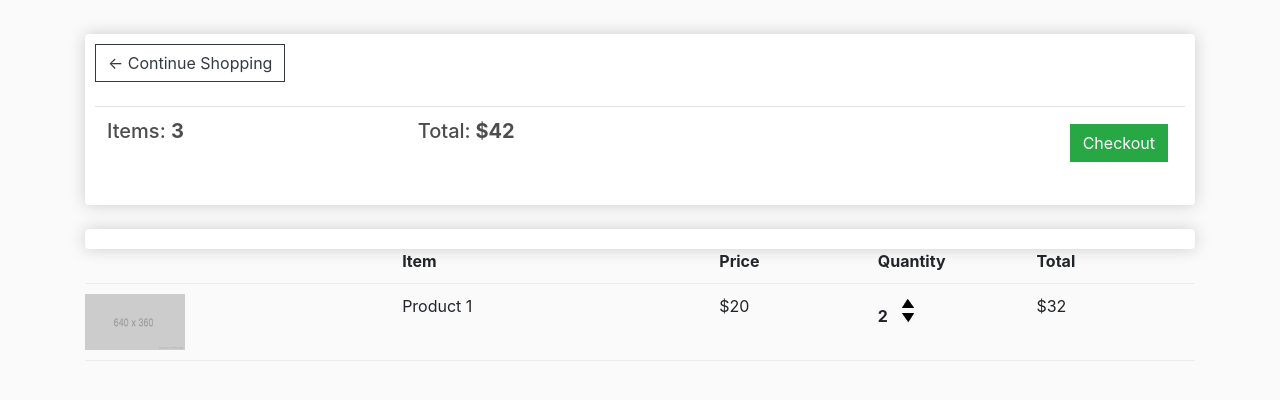
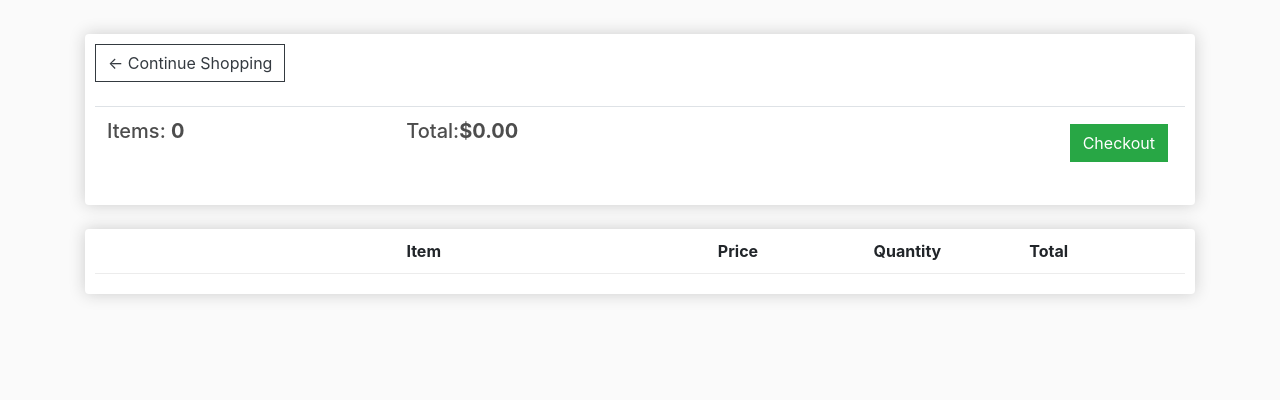
Before and after one commit to PrintRonald/Ecommerce, a Django app: page /cart/ in a window 1280 px wide. Shown: the part 57-457 px from the top of the page. Run offline with Django 4.2, Linux system fonts and the light colour scheme; lists and menus that the app fills with data are empty; some libraries are stand-ins or nearby versions.

Commit message:
Entrega 6
Se instancian dos clientes de la aplicación, a modo de prueba para verificar el funcionamiento del carrito de compras, sumando los totales de los productos en precio y cantidad.

```diff
--- a/Ecommerce/store/templates/store/cart.html
+++ b/Ecommerce/store/templates/store/cart.html
@@ -1,35 +1,29 @@
 <!DOCTYPE html>
-{% extends 'store/main.html' %} {% load static %} {% block content %}
+{% extends 'store/main.html' %}
+{% load static %}
+{% block content %}
 	<div class="row">
 		<div class="col-lg-12">
 			<div class="box-element">
-      <a class="btn btn-outline-dark" href="{% url 'store' %}"
-        >&#x2190; Continue Shopping</a
-      >
-      <br />
-      <br />
+
+				<a  class="btn btn-outline-dark" href="{% url 'store' %}">&#x2190; Continue Shopping</a>
+
+				<br>
+				<br>
 				<table class="table">
 					<tr>
+						<th><h5>Items: <strong>{{order.get_cart_items}}</strong></h5></th>
+						<th><h5>Total:<strong>${{order.get_cart_total|floatformat:2}}</strong></h5></th>
 						<th>
-            <h5>Items: <strong>3</strong></h5>
-          </th>
-          <th>
-            <h5>Total:<strong> $42</strong></h5>
-          </th>
-          <th>
-            <a
-              style="float: right; margin: 5px"
-              class="btn btn-success"
-              href="{% url 'checkout' %}"
-              >Checkout</a
-            >
+							<a  style="float:right; margin:5px;" class="btn btn-success" href="{% url 'checkout' %}">Checkout</a>
 						</th>
 					</tr>
 				</table>
+
 			</div>
 
-    <br />
-    <div class="box-element"></div>
+			<br>
+			<div class="box-element">
 				<div class="cart-row">
 					<div style="flex:2"></div>
 					<div style="flex:2"><strong>Item</strong></div>
@@ -37,20 +31,22 @@
 					<div style="flex:1"><strong>Quantity</strong></div>
 					<div style="flex:1"><strong>Total</strong></div>
 				</div>
-
+				{% for item in items %}
 				<div class="cart-row">
-        <div style="flex:2"><img class="row-image" src="{% static 'images/placeholder.png' %}"></div>
-        <div style="flex:2"><p>Product 1</p></div>
-        <div style="flex:1"><p>$20</p></div>
+					<div style="flex:2"><img class="row-image" src="{{item.product.imageURL}}"></div>
+					<div style="flex:2"><p>{{item.product.name}}</p></div>
+					<div style="flex:1"><p>${{item.product.price|floatformat:2}}</p></div>
 					<div style="flex:1">
-            <p class="quantity">2</p>
+						<p class="quantity">{{item.quantity}}</p>
 						<div class="quantity">
 							<img class="chg-quantity" src="{% static  'images/arrow-up.png' %}">
 
 							<img class="chg-quantity" src="{% static  'images/arrow-down.png' %}">
 						</div>
 					</div>
-        <div style="flex:1"><p>$32</p></div>
+					<div style="flex:1"><p>${{item.get_total|floatformat:2}}</p></div>
+				</div>
+				{% endfor %}
 			</div>
 		</div>
 	</div>
--- a/Ecommerce/store/views.py
+++ b/Ecommerce/store/views.py
@@ -12,9 +12,45 @@ def store(request):
 	return render(request, 'store/store.html', context)
 
 def cart(request):
-	context = {}
+	# verificamos que el usuario se haya registrado
+	if request.user.is_authenticated:
+		# si esta registrado
+		# instanciamos al usuario registrado
+		customer = request.user.customer
+		# el usuario crea la orden usando el metodo get_or_create(default=none, **kwargs)
+		# conveniente para buscar objetos con el dado kwards, devuelve una tupla (object, created)objectcreated
+		# esto sirve para que no se creen objetos duplicados cuando las solicitudes se hacen en paralelo
+		order, created = Order.objects.get_or_create(customer=customer, complete=False)
+		# se seleccionan todos los articulos del carrito
+		items = order.orderitem_set.all()
+	else:
+		# si el usuario no está registrado se mostrara una lista vacia llamada elementos
+		# Create empty cart for now for non-logged in user
+		items = []
+		# creamos un objeto vacío para el usuario no registrado, configurados en 0
+		order = {'get_cart_total':0, 'get_cart_items':0}
+
+	context = {'items':items, 'order':order}
 	return render(request, 'store/cart.html', context)
 
 def checkout(request):
-	context = {}
+		# verificamos que el usuario se haya registrado
+	if request.user.is_authenticated:
+		# si esta registrado
+		# instanciamos al usuario registrado
+		customer = request.user.customer
+		# el usuario crea la orden usando el metodo get_or_create(default=none, **kwargs)
+		# conveniente para buscar objetos con el dado kwards, devuelve una tupla (object, created)objectcreated
+		# esto sirve para que no se creen objetos duplicados cuando las solicitudes se hacen en paralelo
+		order, created = Order.objects.get_or_create(customer=customer, complete=False)
+		# se seleccionan todos los articulos del carrito
+		items = order.orderitem_set.all()
+	else:
+		# creamos un objeto vacío para el usuario no registrado, configurados en 0
+		order = {'get_cart_total':0, 'get_cart_items':0}
+		# si el usuario no está registrado se mostrara una lista vacia llamada elementos
+		# Create empty cart for now for non-logged in user
+		items = []
+
+	context = {'items':items, 'order':order}
 	return render(request, 'store/checkout.html', context)
```
Also changed, not shown: Ecommerce/store/models.py (+25 -10 lines), Ecommerce/store/templates/store/checkout.html (+8 -6 lines), Ecommerce/db.sqlite3, Ecommerce/static/images/react.png (added). Lines whose indentation alone changed are shown as unchanged.
